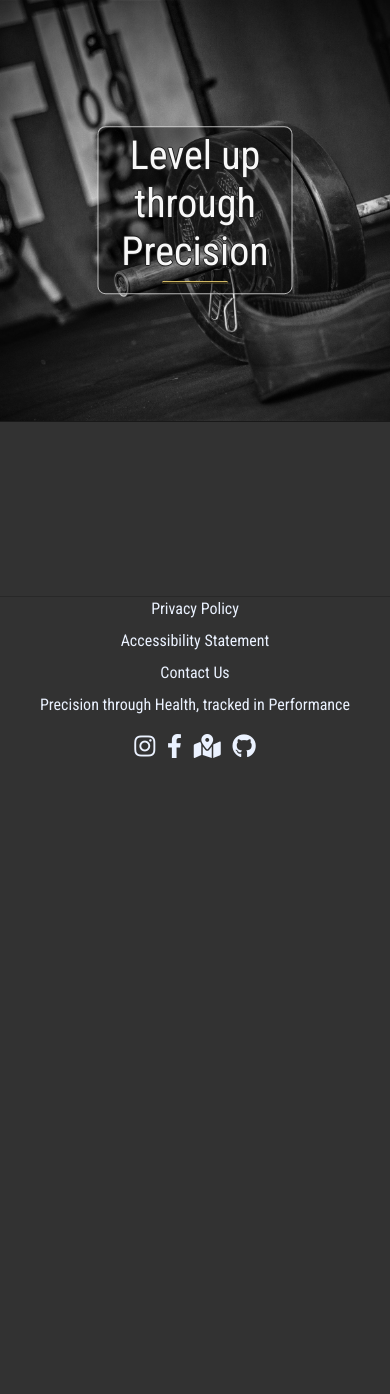
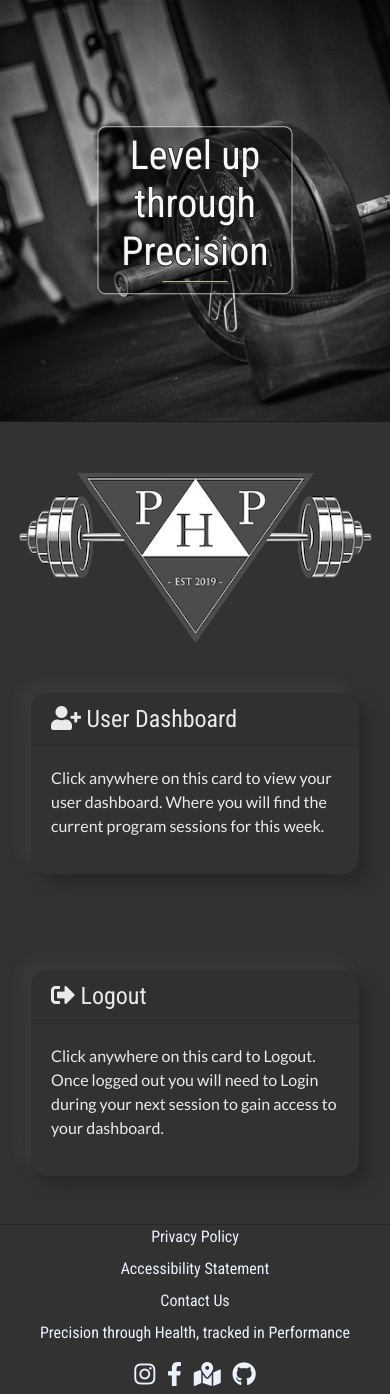
Before and after one commit to deanroche/PHP-AthleteProgram, a Django app: page / in a window 390 px wide. Shown: the part 78-1472 px from the top of the page. Before the commit the page ends 836 px from the top, so only its background shows below. Run offline with Django 3.2, Linux system fonts and the light colour scheme; some libraries are stand-ins or nearby versions.

Commit message:
default call to action cards added to index.html and styled

```diff
--- a/PHPAthleteProgram/static/css/style.css
+++ b/PHPAthleteProgram/static/css/style.css
@@ -128,6 +128,22 @@ footer .row {
     margin: 1rem 0 2rem;
 }
 
+.page-separator {
+    margin: 3rem 0 0;
+}
+
+    /* Empty span styled as an absolute positioned element inside the relative parent and set to the parent width & height.
+    Z-Index set to 1 to ensure the empty span is brought to the foreground, thus allowing user to click anywhere on card
+    component to be brought to full post view. */
+.div-url-overlay {
+    position: absolute;
+    width: 100%;
+    height: 100%;
+    top: 0;
+    left: 0;
+    z-index: 1;
+}
+
     /* Bootstrap components custom styling */
     /* Cards styled inline with Application theme */
 .card {
@@ -141,8 +157,18 @@ footer .row {
     background-clip: border-box;
 }
 
+.card:hover {
+    -webkit-box-shadow: -6px -6px 15px 0 rgba(255, 233, 37, 0.15), 10px 10px 15px 0 rgb(40, 40, 40);
+    -moz-box-shadow: -6px -6px 15px 0 rgba(255, 233, 37, 0.15), 10px 10px 15px 0 rgb(40, 40, 40);
+    box-shadow: -6px -6px 15px 0 rgba(255, 233, 37, 0.15), 10px 10px 15px 0 rgb(40, 40, 40);
+}
+
 .card-header:first-child {
     border-radius: 1rem 1rem 0 0;
+}
+
+.card-header > h4 {
+    margin: 0;
 }
 
 .card-title {
--- a/templates/pages/index.html
+++ b/templates/pages/index.html
@@ -1,4 +1,6 @@
 {% extends 'base.html' %}
+
+{% load static %}
 
 {% block title %} Welcome {% endblock %}
 
@@ -10,4 +12,46 @@
             </div>
         </div>
     </div>
+
+    <div class="container">
+        <div class="row">
+            <div class="col-sm-12 text-center page-separator">
+                <img src="{% static 'img/logo.png' %}" alt="PHP Logo" class="img-fluid">
+            </div>
+        </div>
+        <div class="row cta-cards">
+            <div class="col-sm-12 col-md-6">
+                <div class="card cta-card">
+                    <!-- Anchor tag and empty span used allowing user to click anywhere
+                     inside the card component for navigation. -->
+                    <a href="#">
+                        <span class="div-url-overlay"></span>
+                    </a>
+                    <div class="card-header">
+                        <h4><i class="fas fa-user-plus"></i> User Dashboard</h4>
+                    </div>
+                    <div class="card-body">
+                        <p class="cta-card-text">Click anywhere on this card to view your user dashboard. Where you will
+                        find the current program sessions for this week.</p>
+                    </div>
+                </div>
+            </div>
+            <div class="col-sm-12 col-md-6">
+                <div class="card cta-card">
+                    <!-- Anchor tag and empty span used allowing user to click anywhere
+                     inside the card component for navigation. -->
+                    <a href="#">
+                        <span class="div-url-overlay"></span>
+                    </a>
+                    <div class="card-header">
+                        <h4><i class="fas fa-sign-out-alt"></i> Logout</h4>
+                    </div>
+                    <div class="card-body">
+                        <p class="cta-card-text">Click anywhere on this card to Logout. Once logged out
+                        you will need to Login during your next session to gain access to your dashboard.</p>
+                    </div>
+                </div>
+            </div>
+        </div>
+    </div>
 {% endblock %}
```
